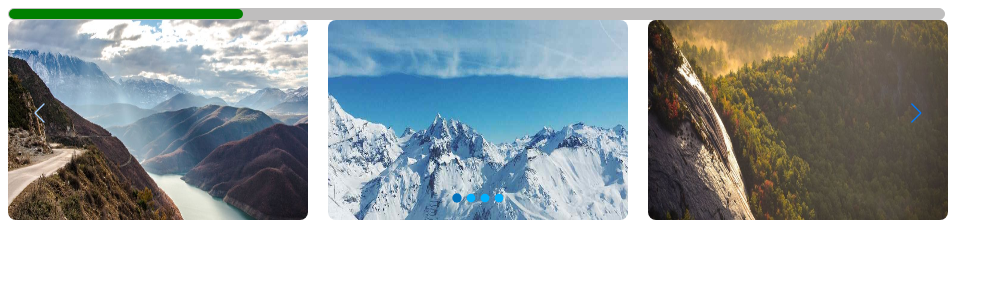
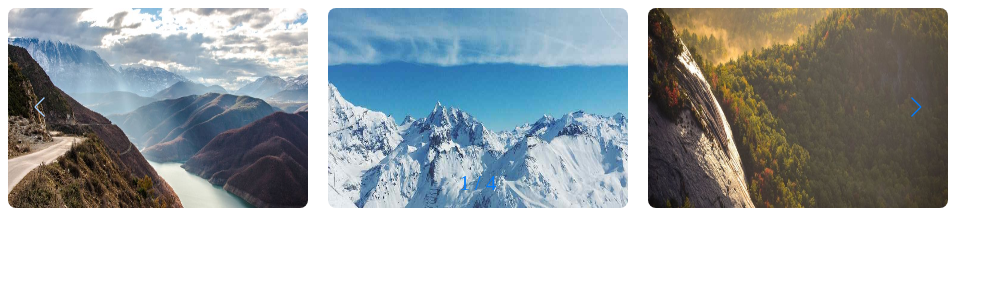
Before and after one commit to manusrao-hyperface/assesment-2, a React (Create React App) app: page / in a window 1280 px wide. Shown: the top 300 px of the page, without its empty margins (0-1003 px from the left). Built offline with nearby package versions, Linux system fonts and the light colour scheme.

Commit message:
storybook and onClickItem

```diff
--- a/src/App.js
+++ b/src/App.js
@@ -18,8 +18,8 @@ const icons = {
 }
 
 function App() {
-  const printMsg = (index) => {
-    console.log("Current index is: "+index);
+  const printDetails = (index) => {
+    console.log("From clicking a slide, clicked index is ",index)
   }
   const images = [
     img1,
@@ -33,7 +33,9 @@ function App() {
   const options = {
     'infinite': false,
     'pagination': true,
+    'fraction': true,
     'navButtons':true,
+    'progress':false,
     // 'autoplay':{
     //   "duration":3000
     // },
@@ -41,7 +43,8 @@ function App() {
       "button": "#007BFE",
       "disableButton": "#A6D1FE",
       "progressBackground":"BFBEBE",
-      "progressColor":"green"
+      "progressColor":"green",
+      'fractionColor':"#007BFE",
     },
     "icons": {
       "prev": icons.prev,
@@ -57,7 +60,7 @@ function App() {
       "gap":"20px"
     },
     "callback": {
-      "onSlideChange": printMsg
+      "onClickItem":printDetails
     }
   }
 
--- a/src/Components/TransitionCarousel/TransitionCarousel.css
+++ b/src/Components/TransitionCarousel/TransitionCarousel.css
@@ -46,10 +46,7 @@
     justify-content: space-between;
     align-items: center;
     padding: 1rem;
-}
-
-.buttons:focus{
-    outline: none;
+    pointer-events: none;
 }
 
 .button {
@@ -57,6 +54,7 @@
     border: none;
     background-color: transparent;
     outline: none;
+    pointer-events: all;
 }
 
 .button:focus {
@@ -76,6 +74,7 @@
     left: 0;
     right: 0;
     text-align: center;
+    font-size: 1.3rem;
 }
 
 .dot {
--- a/src/Components/TransitionCarousel/TransitionCarousel.js
+++ b/src/Components/TransitionCarousel/TransitionCarousel.js
@@ -4,10 +4,10 @@ import { defaultOptions } from '../../config/config'
 
 const TransitionCarousel = ({ images, options }) => {
     // const values
-    const {infinite, pagination, navButtons, autoplay, accentColors, icons, slideStyling, callback} = (options===undefined?defaultOptions:options)
+    const { infinite, pagination, fraction, navButtons, progress, autoplay, accentColors, icons, slideStyling, callback } = (options === undefined ? defaultOptions : options)
     const length = images.length;
     const slidesPerView = slideStyling.slidesPerView;
-    const slideMaxWidth = parseInt(slideStyling.imageMinWidth) * slidesPerView + parseInt(slideStyling.gap) * (slidesPerView-1);
+    const slideMaxWidth = parseInt(slideStyling.imageMinWidth) * slidesPerView + parseInt(slideStyling.gap) * (slidesPerView - 1);
     const pages = length - slidesPerView + 1;
 
     // Hooks
@@ -30,7 +30,6 @@ const TransitionCarousel = ({ images, options }) => {
             } else
                 return --state % length;
         })
-        callback.onSlideChange(curr)
     }
 
     function next() {
@@ -44,7 +43,6 @@ const TransitionCarousel = ({ images, options }) => {
             else
                 return ++state % length
         })
-        callback.onSlideChange(curr)
     }
 
     // useEffect for Autoplay
@@ -58,12 +56,12 @@ const TransitionCarousel = ({ images, options }) => {
             }
         }, !autoplay ? 0 : autoplay?.duration)
         return () => clearInterval(intervalID.current)
-    }, [curr, infinite, autoplay])
+    }, [curr, infinite, autoplay, length])
 
     // useEffect for setting progress
     useEffect(() => {
         setPercent(((curr + 1) * 100) / pages)
-    }, [curr,pages])
+    }, [curr, pages])
 
     // Handling Touch Events
     function touchStart(e) {
@@ -91,40 +89,40 @@ const TransitionCarousel = ({ images, options }) => {
     }
 
     return (
-        <div className='carousel' style={{ maxWidth: slideMaxWidth+"px" }} onTouchStart={(e) => { if (!navButtons) return touchStart(e) }} onTouchEnd={(e) => { if (!navButtons) return touchEnd(e) }} onTouchMove={(e) => { if (!navButtons) return touchMove(e) }}>
-            <div className='progress' style={{ backgroundColor: accentColors.progressBackground }}>
-                <div className='bar' style={{ width: `${percent}%`, color: accentColors.progressColor }}></div>
-            </div>
+        <div className='carousel' style={{ maxWidth: slideMaxWidth + "px" }} onTouchStart={(e) => touchStart(e)} onTouchEnd={(e) => touchEnd(e)} onTouchMove={(e) => touchMove(e)} tabIndex={0} onKeyDown={(e) => {
+            switch (e.key) {
+                case "ArrowLeft": {
+                    prev();
+                    break;
+                }
+                case "ArrowRight": {
+                    next();
+                    break;
+                }
+                default: { }
+            }
+        }}>
+            {progress &&
+                <div className='progress' style={{ backgroundColor: accentColors.progressBackground }}>
+                    <div className='bar' style={{ width: `${percent}%`, color: accentColors.progressColor }}></div>
+                </div>
+            }
             <div className='slides' style={{ transform: `translateX(-${((curr * (100 + (parseInt(slideStyling.gap) * 100 / slideMaxWidth))) / slidesPerView)}%)`, height: slideStyling.slideHeight, gap: slideStyling.gap }}>
                 {
                     images.map((img, ind) => (
-                        <img src={img} alt="" key={ind} className='slide' style={{ minWidth: slideStyling.imageMinWidth }} draggable={false}/>
+                        <img src={img} alt="" key={ind} className='slide' style={{ minWidth: slideStyling.imageMinWidth }} draggable={false} onClick={() => callback.onClickItem(ind)} />
                     ))
                 }
             </div>
-            {<div className='buttons' onTouchStart={(e) => touchStart(e)} onTouchEnd={(e) => touchEnd(e)} onTouchMove={(e) => touchMove(e)} tabIndex={0} onKeyDown={(e) => {
-                switch (e.key) {
-                    case "ArrowLeft": {
-                        prev();
-                        break;
-                    }
-                    case "ArrowRight": {
-                        next();
-                        break;
-                    }
-                    default: { }
-                }
-            }}
-            style={{ visibility: (navButtons ? "visible" : "hidden") }}
-            >
-                <button onClick={prev} className='button' style={{ "color": (!infinite && curr === 0 ? accentColors.disableButton : accentColors.button) }} disabled={infinite ? false : curr === 0}>
+            {<div className='buttons' style={{ visibility: (navButtons ? "visible" : "hidden") }}>
+                <button onClick={(event) => { event.stopPropagation(); prev() }} className='button' style={{ "color": (!infinite && curr === 0 ? accentColors.disableButton : accentColors.button) }} disabled={infinite ? false : curr === 0}>
                     {icons.prev}
                 </button>
-                <button onClick={next} className='button' style={{ "color": (!infinite && curr === length - slidesPerView ? accentColors.disableButton : accentColors.button) }} disabled={infinite ? false : curr === length - slidesPerView}>
+                <button onClick={(event) => { event.stopPropagation(); next() }} className='button' style={{ "color": (!infinite && curr === length - slidesPerView ? accentColors.disableButton : accentColors.button) }} disabled={infinite ? false : curr === length - slidesPerView}>
                     {icons.next}
                 </button>
             </div>}
-            {pagination && <div className='pagination'>
+            {pagination && !fraction && <div className='pagination'>
                 {images.map((_, ind) => {
                     if (ind < length - slidesPerView + 1)
                         return <div className={"dot"} key={ind} onClick={(e) => {
@@ -139,6 +137,9 @@ const TransitionCarousel = ({ images, options }) => {
                     return "";
                 })}
             </div>}
+            {pagination && fraction && <div className='pagination' style={{ color: accentColors.fractionColor }}>
+                {`${curr + 1} / ${pages}`}
+            </div>}
         </div>
     )
 }
--- a/src/config/config.js
+++ b/src/config/config.js
@@ -14,12 +14,15 @@ const iconsObj = {
 export const defaultOptions = {
     infinite:false,
     pagination:true,
+    fraction:false,
+    progress:false,
     navButtons:true,
     accentColors:{
         "button": "#007BFE",
         "disableButton": "#A6D1FE",
         "progressBackground":"BFBEBE",
-        "progressColor":"green"
+        "progressColor":"green",
+        "fractionColor":"#007BFE",
     },
     icons:{
         "prev": iconsObj.prev,
@@ -35,6 +38,6 @@ export const defaultOptions = {
         "gap":"0px"
     },
     callback : {
-        "onSlideChange": ()=>{}
+        "onClickItem": ()=>{}
     }
 }
```
Also changed, not shown: 1 other file (tests, documents, lock files or other folders).
